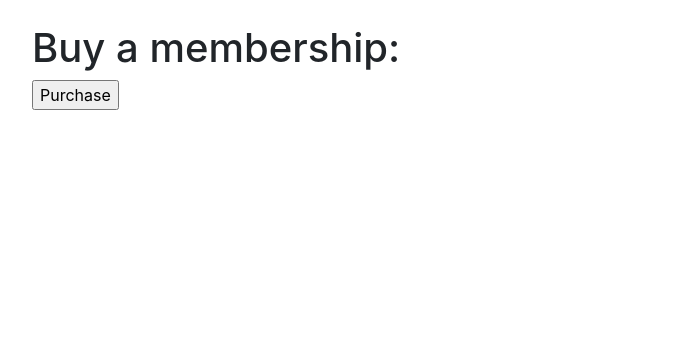
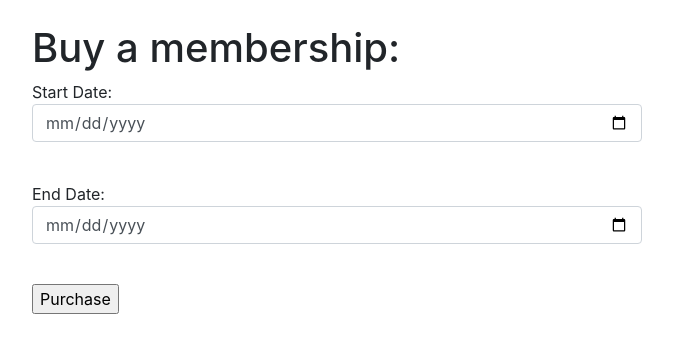
Before and after one commit to chloebeetschen/Gym-WebApp, a Flask app: page /memberships in a window 1280 px wide. Shown: the part 56-409 px from the top of the page, without its empty margins (303-976 px from the left). Run offline with Flask 2, Linux system fonts and the light colour scheme; the visitor is signed in with stand-in values (Sample User, id 1); data comes from the database, SQL or seed files in the repository; some libraries are stand-ins or nearby versions.

Commit message:
Made memberships section

```diff
--- a/app/forms.py
+++ b/app/forms.py
@@ -110,4 +110,5 @@ class SettingsForm(FlaskForm):
     NewPassword = PasswordField('Password', validators=[DataRequired()], render_kw={"placeholder": "New Password"})
 
 class MembershipForm(FlaskForm):
-    Membership  = SubmitField('Purchase')
+    MembershipStart  = DateField('Start date', render_kw={"placeholder": "Start"})
+    MembershipEnd    = DateField('End date', render_kw={"placeholder": "End"})
--- a/app/models.py
+++ b/app/models.py
@@ -69,5 +69,6 @@ class UserDetails(db.Model, UserMixin):
     name = db.Column(db.String(150), nullable=False)
     dateOfBirth = db.Column(db.Date, nullable=False)
     address = db.Column(db.String(150))
-    membership = db.Column(db.Integer)
+    membershipStart = db.Column(db.DateTime)
+    membershipEnd = db.Column(db.DateTime)
     parentId = db.Column(db.Integer, db.ForeignKey('user_login.id'))
--- a/app/templates/memberships.html
+++ b/app/templates/memberships.html
@@ -4,7 +4,19 @@
 {% block content %}
 <title>Memberships</title>
 <h1>Buy a membership: </h1>
-<form>
+<form method="post" name="membership">
+    {{ form.hidden_tag() }}
+
+    <p>Start Date:
+        <br>
+        {{ form.MembershipStart(class='form-control')}}
+        <br>
+    </p>
+    <p>End Date:
+        <br>
+        {{ form.MembershipEnd(class='form-control')}}
+        <br>
+    </p>
 <input type="submit" value="Purchase">
 </form>
 {% endblock %}
--- a/app/views.py
+++ b/app/views.py
@@ -368,7 +368,6 @@ def register():
         newUserDetails = models.UserDetails(name=Name,
                                             dateOfBirth=dob,
                                             address=Address,
-                                            membership=0,
                                             loginDetails=newUser.id)
 
         # Add to the database
@@ -419,15 +418,16 @@ def memberships():
     if form.validate_on_submit():
         cUserLogin   = models.UserLogin.query.get(current_user.id)
         cUserDetails = models.UserDetails.query.get(current_user.id)
-        cUserDetails.membership = 1
+        cUserDetails.membershipStart = form.MembershipStart
+        cUserDetails.membershipEnd = form.MembershipEnd
         return redirect('/paymentForm/memberships')
     #####################################
 
-    return render_template('memberships.html')
+    return render_template('memberships.html', form=form)
 
 
 #Payment Form for memberships page
 @app.route('/paymentForm/memberships', methods=['GET', 'POST'])
 @login_required
 def paymentMembershipsForm():
-    return render_template('settings.html')
+    return redirect('/settings')
```
